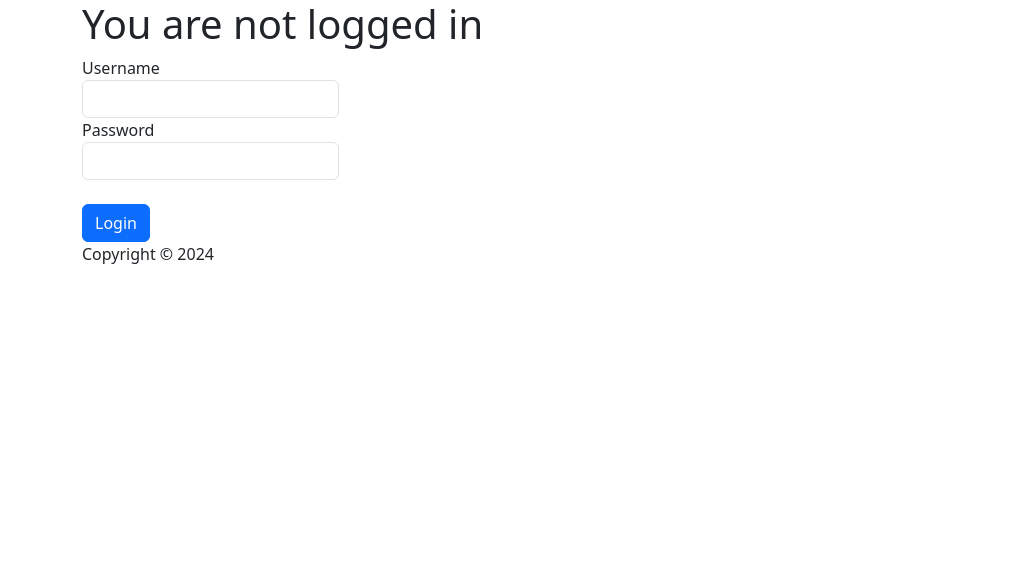
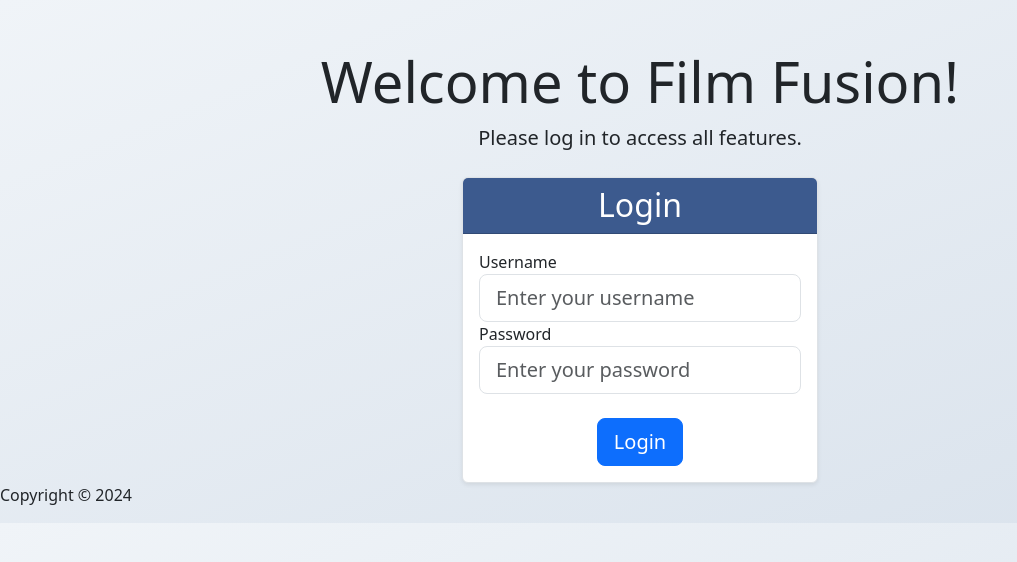
Before and after one commit to Ashvpatel/cosc-4806-Project, a PHP site: page /login in a window 1280 px wide. Shown: the top 562 px of the page, without its empty margins (0-1017 px from the left). Run offline with PHP 8.4, Linux system fonts and the light colour scheme; data that the repository does not hold is empty.

Commit message:
done all the modification

```diff
--- a/app/views/login/index.php
+++ b/app/views/login/index.php
@@ -1,29 +1,54 @@
-<?php require_once 'app/views/templates/headerPublic.php'?>
-<main role="main" class="container">
-    <div class="page-header" id="banner">
-        <div class="row">
-            <div class="col-lg-12">
-                <h1>You are not logged in</h1>
-            </div>
-        </div>
+<?php require_once 'app/views/templates/headerPublic.php'; ?>
+
+<style>
+    /* Custom styles for background and card */
+    body {
+        background: linear-gradient(to bottom right, #f0f4f8, #d9e2ec);
+    }
+
+    .card {
+        background-color: #ffffff; /* White card background for contrast */
+        border: 1px solid #dee2e6; /* Light border for card */
+    }
+
+    .card-header {
+        background-color: #3C5A8E; /* Darker header background */
+        color: #ffffff; /* White text for header */
+    }
+</style>
+
+<main role="main" class="container mt-5">
+    <div class="page-header text-center mb-4" id="banner">
+        <h1 class="display-4">Welcome to Film Fusion!</h1>
+        <p class="lead">Please log in to access all features.</p>
     </div>
 
-<div class="row">
-    <div class="col-sm-auto">
-    <form action="/login/verify" method="post" >
+    <div class="row justify-content-center">
+        <div class="col-md-6 col-lg-4">
+            <div class="card shadow-sm">
+                <div class="card-header text-center">
+                    <h2 class="card-title mb-0">Login</h2>
+                </div>
+                <div class="card-body">
+                    <form action="/login/verify" method="post">
                         <fieldset>
                             <div class="form-group">
-        <label for="username">Username</label>
-        <input required type="text" class="form-control" name="username">
+                                <label for="username" class="font-weight-bold">Username</label>
+                                <input required type="text" class="form-control form-control-lg" name="username" id="username" placeholder="Enter your username">
                             </div>
                             <div class="form-group">
-        <label for="password">Password</label>
-        <input required type="password" class="form-control" name="password">
+                                <label for="password" class="font-weight-bold">Password</label>
+                                <input required type="password" class="form-control form-control-lg" name="password" id="password" placeholder="Enter your password">
                             </div>
-            <br>
-        <button type="submit" class="btn btn-primary">Login</button>
+                            <div class="text-center mt-4">
+                                <button type="submit" class="btn btn-primary btn-lg">Login</button>
+                            </div>
                         </fieldset>
                     </form>
                 </div>
             </div>
-    <?php require_once 'app/views/templates/footer.php' ?>
+        </div>
+    </div>
+</main>
+
+<?php require_once 'app/views/templates/footer.php'; ?>
--- a/app/views/movie/review.php
+++ b/app/views/movie/review.php
@@ -10,7 +10,7 @@
 
     <div class="row">
         <div class="col-lg-12">
-            <p><?= htmlspecialchars($review['text']) ?></p>
+            <pre><?= htmlspecialchars($reviewContent) ?></pre>
         </div>
     </div>
 </main>
--- a/app/views/templates/header.php
+++ b/app/views/templates/header.php
@@ -17,7 +17,7 @@ if (!isset($_SESSION['auth'])) {
     <body>
     <nav class="navbar navbar-expand-lg navbar-light bg-light">
   <div class="container-fluid">
-    <a class="navbar-brand" href="#">MAP202</a>
+    <a class="navbar-brand" href="#">Film Fusion</a>
     <button class="navbar-toggler" type="button" data-bs-toggle="collapse" data-bs-target="#navbarSupportedContent" aria-controls="navbarSupportedContent" aria-expanded="false" aria-label="Toggle navigation">
       <span class="navbar-toggler-icon"></span>
     </button>
--- a/app/views/templates/headerPublic.php
+++ b/app/views/templates/headerPublic.php
@@ -20,7 +20,7 @@ if (isset($_SESSION['auth'])) {
     <meta name="mobile-web-app-capable" content="yes">
     <link href="https://cdn.jsdelivr.net/npm/bootstrap@5.3.3/dist/css/bootstrap.min.css" rel="stylesheet" integrity="sha384-QWTKZyjpPEjISv5WaRU9OFeRpok6YctnYmDr5pNlyT2bRjXh0JMhjY6hW+ALEwIH" crossorigin="anonymous">
     <link rel="icon" href="/favicon.png">
-    <title>MAP 202</title>
+    <title>Film Fusion</title>
 </head>
 <body>
 <!-- Your content starts here -->
```
Also changed, not shown: app/controllers/MovieReviewController.php (added, +50 -0 lines), app/controllers/home.php (+4 -46 lines), app/views/home/index.php (+13 -9 lines), app/views/movie/index.php (+62 -8 lines), app/views/movie/results.php (+34 -23 lines). Lines whose indentation alone changed are shown as unchanged.
